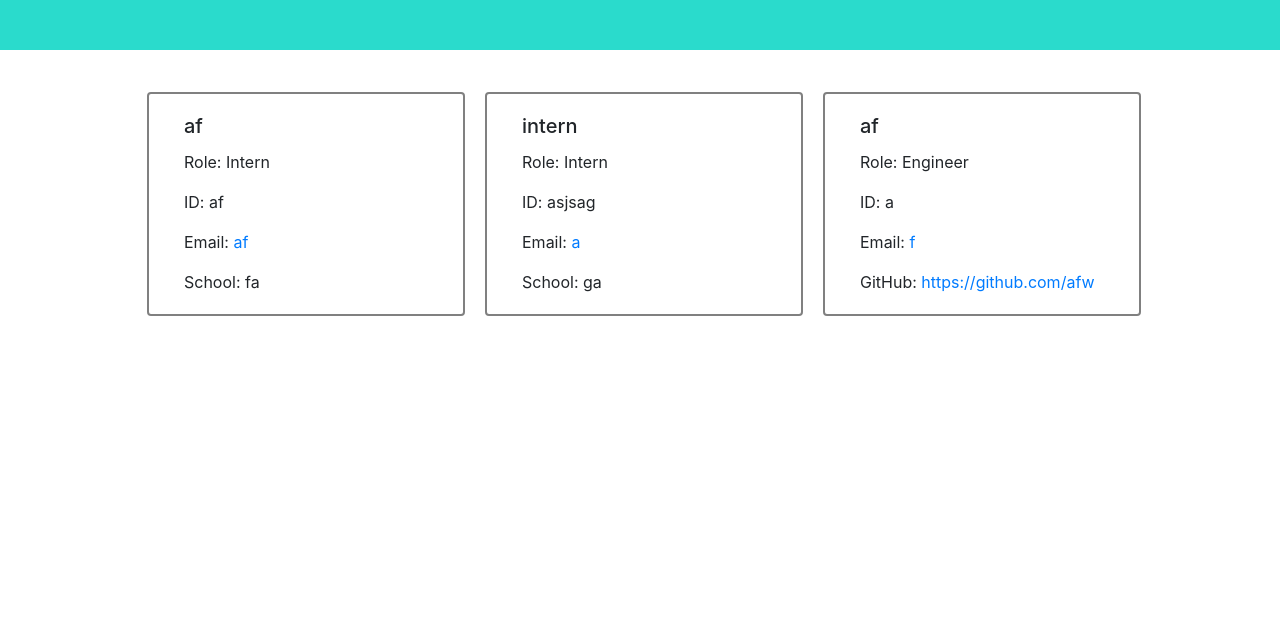
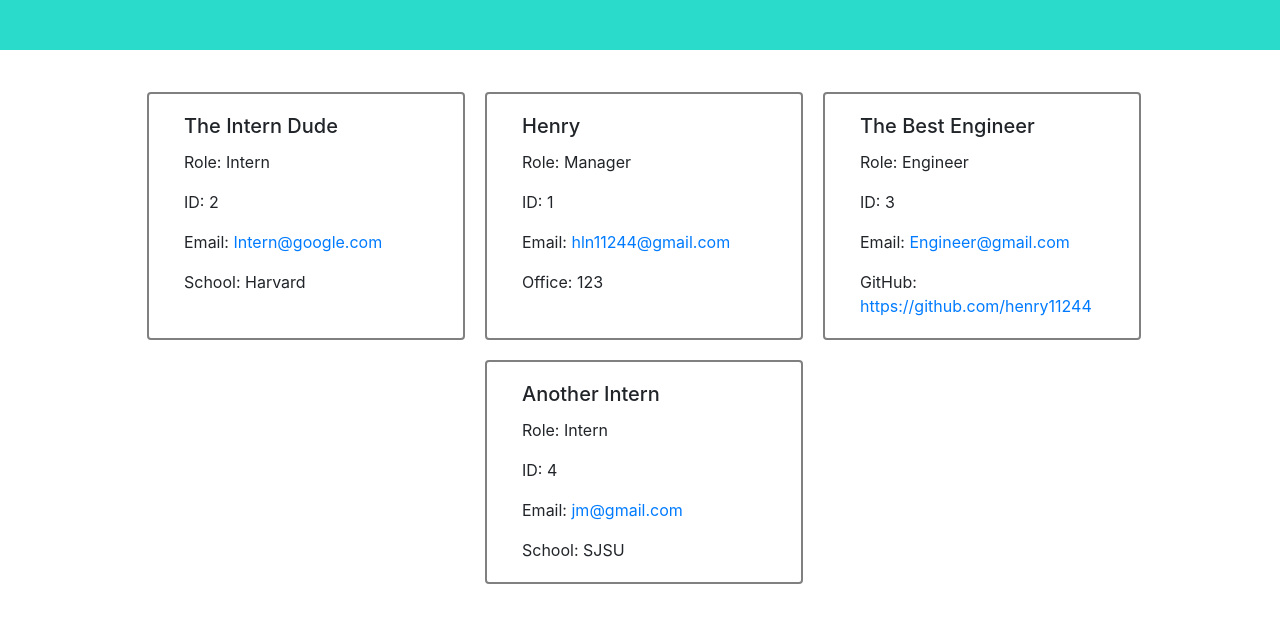
Before and after one commit to henry11244/TeamProfileGenerator, a website: page develop/Result.html in a window 1280 px wide. Shown: the part 153-776 px from the top of the page. Drawn offline with nearby package versions, Linux system fonts and the light colour scheme.

Commit message:
initial readme updates

```diff
--- a/develop/Result.html
+++ b/develop/Result.html
@@ -24,32 +24,43 @@
 
     <div class="card col-3" style = "border: 2px solid grey; margin: 10px;" >
         <div class="card-body">
-            <h5 class="card-title">af</h5>
+            <h5 class="card-title">The Intern Dude</h5>
             <p class="card-text">Role: Intern</p>
-            <p class="card-text">ID: af</p>
-            <p class="card-text">Email: <a href="mailto:af">af</a></p>
-            <p class="card-text">School: fa</p>
+            <p class="card-text">ID: 2</p>
+            <p class="card-text">Email: <a href="mailto:Intern@google.com">Intern@google.com</a></p>
+            <p class="card-text">School: Harvard</p>
         </div>
 </div >
 
 
     <div class="card col-3" style = "border: 2px solid grey; margin: 10px;" >
         <div class="card-body">
-            <h5 class="card-title">intern</h5>
-            <p class="card-text">Role: Intern</p>
-            <p class="card-text">ID: asjsag</p>
-            <p class="card-text">Email: <a href="mailto:a">a</a></p>
-            <p class="card-text">School: ga</p>
+            <h5 class="card-title">Henry</h5>
+            <p class="card-text">Role: Manager</p>
+            <p class="card-text">ID: 1</p>
+            <p class="card-text">Email: <a href="mailto:hln11244@gmail.com">hln11244@gmail.com</a></p>
+            <p class="card-text">Office: 123</p>
         </div>
 </div >
 
 
     <div class="card col-3" style = "border: 2px solid grey; margin: 10px;" >
         <div class="card-body">
-            <h5 class="card-title">af</h5>
+            <h5 class="card-title">The Best Engineer</h5>
             <p class="card-text">Role: Engineer</p>
-            <p class="card-text">ID: a</p>
-            <p class="card-text">Email: <a href="mailto:f">f</a></p>
-            <p class="card-text">GitHub: <a href="https://github.com/afw">https://github.com/afw</a></p>
+            <p class="card-text">ID: 3</p>
+            <p class="card-text">Email: <a href="mailto:Engineer@gmail.com">Engineer@gmail.com</a></p>
+            <p class="card-text">GitHub: <a href="https://github.com/henry11244">https://github.com/henry11244</a></p>
         </div>
 </div >
+
+
+    <div class="card col-3" style = "border: 2px solid grey; margin: 10px;" >
+        <div class="card-body">
+            <h5 class="card-title">Another Intern</h5>
+            <p class="card-text">Role: Intern</p>
+            <p class="card-text">ID: 4</p>
+            <p class="card-text">Email: <a href="mailto:jm@gmail.com">jm@gmail.com</a></p>
+            <p class="card-text">School: SJSU</p>
+        </div>
+</div >
--- a/develop/index.js
+++ b/develop/index.js
@@ -151,10 +151,10 @@ function init(employeeType) {
 
             // addes employee to employees array
             employees.push(newEmployee)
-            console.log(employees)
+
 
             const HTMLendl = HTMLend();
-
+            console.log(employees)
             // To determine whether user wants to add another intern/engineer
             if (answers.finished == 'Engineer') {
                 init(promptObjects.engineer)
@@ -174,11 +174,13 @@ function init(employeeType) {
                 //    appends employee cards
                 console.log(employee[0])
                 for (i = 0; i < employees.length; i++) {
+                    count++
                     fs.appendFile('Result.html', HTMLcards(employees[i]), (err) =>
                         err ? console.log(err) : console.log('card')
                     );
                 }
             }
+            var count = 0
             // Adds HTML ending
             if (count === employees.length) {
                 setTimeout(function () {
```
Also changed, not shown: README.md, img/JS Image.png (added).
